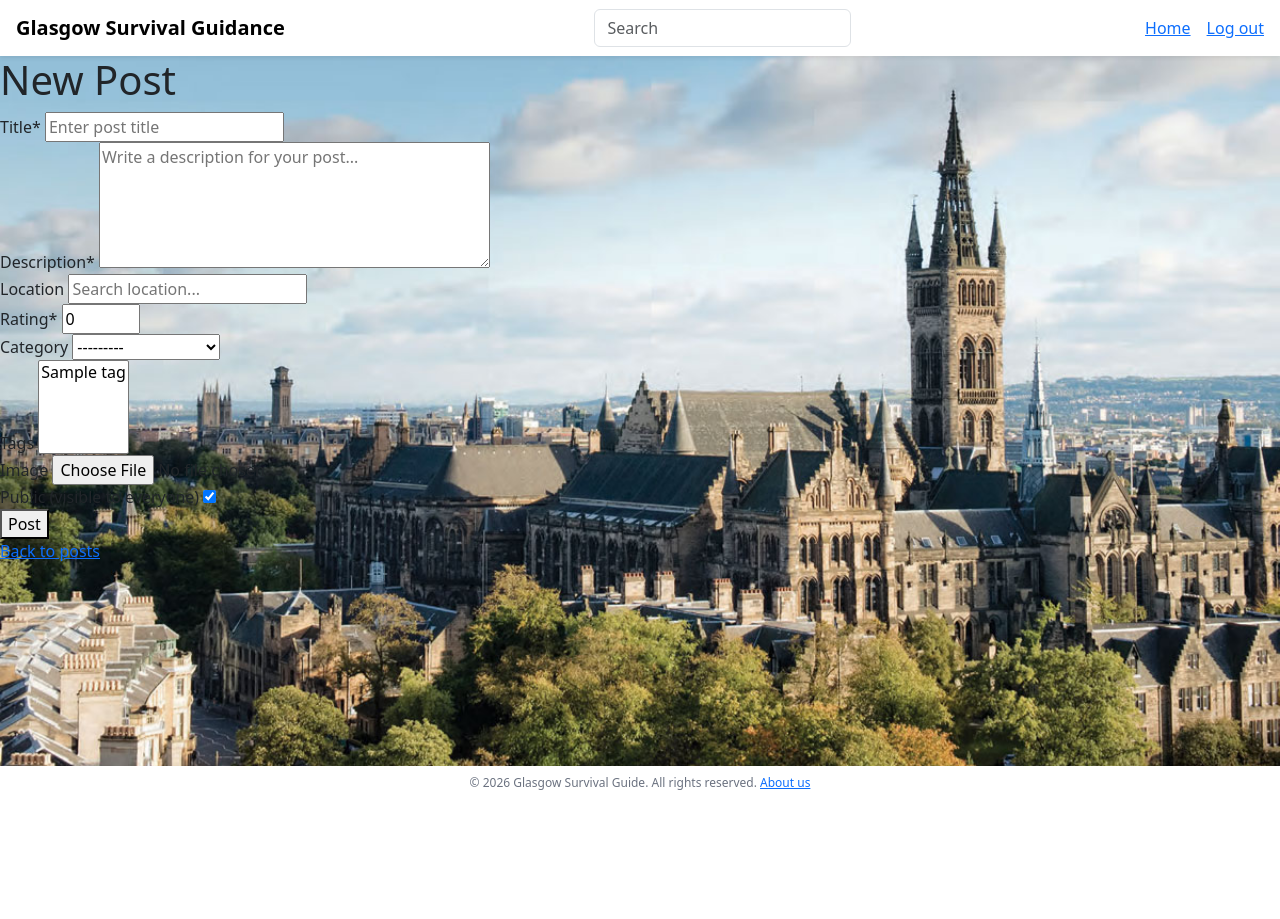
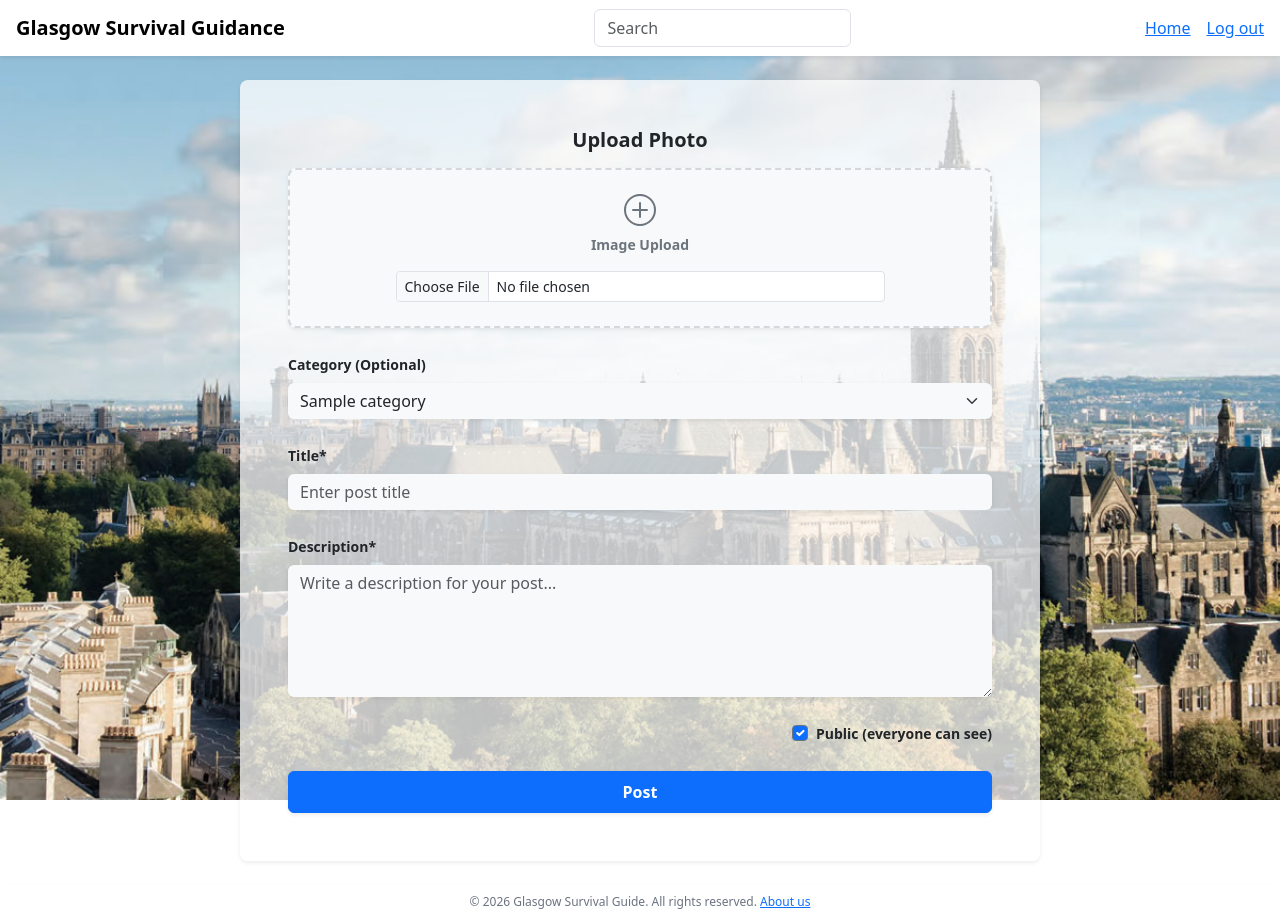
Before and after one commit to COMPSCI5012-Internet-Technology/GlasgowSurvivalGuide, a Django app: page /posts/new/ in a window 1280 px wide. Before the commit the page ends 790 px from the top, so only its background shows below. Run offline with Django 5.2, Linux system fonts and the light colour scheme; a user stored in the database is signed in; tables that the repository leaves empty hold one stand-in row (values such as "Sample post").

Commit message:
new post page UI

```diff
--- a/guide/views.py
+++ b/guide/views.py
@@ -123,6 +123,22 @@ def post_list(request):
 
 @login_required
 def post_create(request):
+    categories = Category.objects.all().order_by('name')
+    grouped_categories = {}
+    for cat in categories:
+        if " - " in cat.name:
+            main_cat, sub_cat = cat.name.split(" - ", 1)
+        else:
+            main_cat = "General"
+            sub_cat = cat.name
+
+        if main_cat not in grouped_categories:
+            grouped_categories[main_cat] = []
+
+        grouped_categories[main_cat].append({
+            'id': cat.id,
+            'name': sub_cat
+        })
     if request.method == 'POST':
         form = PostForm(request.POST, request.FILES)
         if form.is_valid():
@@ -133,7 +149,14 @@ def post_create(request):
             return redirect('guide:post_detail', pk=post.pk)
     else:
         form = PostForm()
-    return render(request, 'guide/post_form.html', {'form': form})
+    return render(
+        request,
+        'guide/post_form.html',
+        {
+            'form': form,
+            'grouped_categories': grouped_categories
+        }
+    )
 
 
 def post_detail(request, pk):
--- a/templates/guide/post_form.html
+++ b/templates/guide/post_form.html
@@ -1,23 +1,75 @@
 {% extends 'base.html' %}
-{% block title %}New Post – Glasgow Survival Guide{% endblock %}
+{% load static %}
+
+{% block title %}Create New Post – Glasgow Survival Guide{% endblock %}
+
 {% block content %}
-<h1>New Post</h1>
-<form method="post" action="{% url 'guide:post_create' %}" enctype="multipart/form-data">
+<div class="container mt-4 mb-4 flex-grow-1 d-flex flex-column align-items-center">
+
+    <div class="bg-white bg-opacity-75 rounded-3 p-4 p-md-5 shadow-sm w-100" style="max-width: 800px;">
+
+        <form method="post" action="" enctype="multipart/form-data">
             {% csrf_token %}
+
             {% if form.non_field_errors %}
-    <ul class="errorlist">{{ form.non_field_errors }}</ul>
+                <div class="alert alert-danger p-2 small">
+                    {{ form.non_field_errors }}
+                </div>
             {% endif %}
-  {% for field in form %}
-    <div class="field">
-      <label for="{{ field.id_for_label }}">{{ field.label }}{% if field.field.required %}*{% endif %}</label>
-      {{ field }}
-      {% if field.help_text %}<p class="helptext">{{ field.help_text }}</p>{% endif %}
-      {% if field.errors %}<ul class="errorlist">{{ field.errors }}</ul>{% endif %}
+
+            <div class="mb-4 text-center">
+                <h2 class="h5 fw-bold mb-3 text-dark">Upload Photo</h2>
+                <div class="border border-2 border-secondary border-opacity-25 rounded-3 p-4 bg-light shadow-sm" style="border-style: dashed !important;">
+                    <div class="mb-2 text-secondary">
+                        <svg xmlns="http://www.w3.org/2000/svg" width="32" height="32" fill="currentColor" class="bi bi-plus-circle" viewBox="0 0 16 16">
+                          <path d="M8 15A7 7 0 1 1 8 1a7 7 0 0 1 0 14m0 1A8 8 0 1 0 8 0a8 8 0 0 0 0 16"/>
+                          <path d="M8 4a.5.5 0 0 1 .5.5v3h3a.5.5 0 0 1 0 1h-3v3a.5.5 0 0 1-1 0v-3h-3a.5.5 0 0 1 0-1h3v-3A.5.5 0 0 1 8 4"/>
+                        </svg>
                     </div>
+                    <p class="small text-secondary fw-bold mb-3">Image Upload</p>
+                    <input type="file" name="image" class="form-control form-control-sm mx-auto w-75" id="id_image">
+                </div>
+            </div>
+
+            <div class="mb-4">
+                <label for="{{ form.category.id_for_label }}" class="form-label fw-bold small text-dark">Category (Optional)</label>
+                <select name="category" class="form-select bg-light border-0 shadow-sm" id="id_category" required>
+                    {% for group, options in grouped_categories.items %}
+                        <optgroup label="{{ group }}">
+                            {% for cat in options %}
+                                <option value="{{ cat.id }}">{{ cat.name }}</option>
                             {% endfor %}
-  <div class="field">
-    <button type="submit">Post</button>
+                        </optgroup>
+                    {% endfor %}
+                </select>
             </div>
+
+            <div class="mb-4">
+                <label for="{{ form.title.id_for_label }}" class="form-label fw-bold small text-dark">Title*</label>
+                <input type="text" name="title" class="form-control bg-light border-0 shadow-sm" id="id_title" placeholder="Enter post title" required>
+                {% if form.title.errors %}
+                    <div class="text-danger small mt-1">{{ form.title.errors }}</div>
+                {% endif %}
+            </div>
+
+            <div class="mb-4">
+                <label for="{{ form.description.id_for_label }}" class="form-label fw-bold small text-dark">Description*</label>
+                <textarea name="description" class="form-control bg-light border-0 shadow-sm" id="id_description" rows="5" placeholder="Write a description for your post..." required></textarea>
+            </div>
+
+           <div class="mb-4 d-flex justify-content-end">
+                <div class="form-check">
+                    <input type="checkbox" name="status" class="form-check-input border-secondary" id="id_status" checked>
+                    <label class="form-check-label small fw-bold text-dark" for="id_status">Public (everyone can see)</label>
+                </div>
+            </div>
+
+            <button type="submit" class="btn btn-primary w-100 fw-bold py-2 shadow-sm">
+                Post
+            </button>
+
         </form>
-<p><a href="{% url 'guide:post_list' %}">Back to posts</a></p>
+
+    </div>
+</div>
 {% endblock %}
```
Lines whose indentation alone changed are shown as unchanged.
